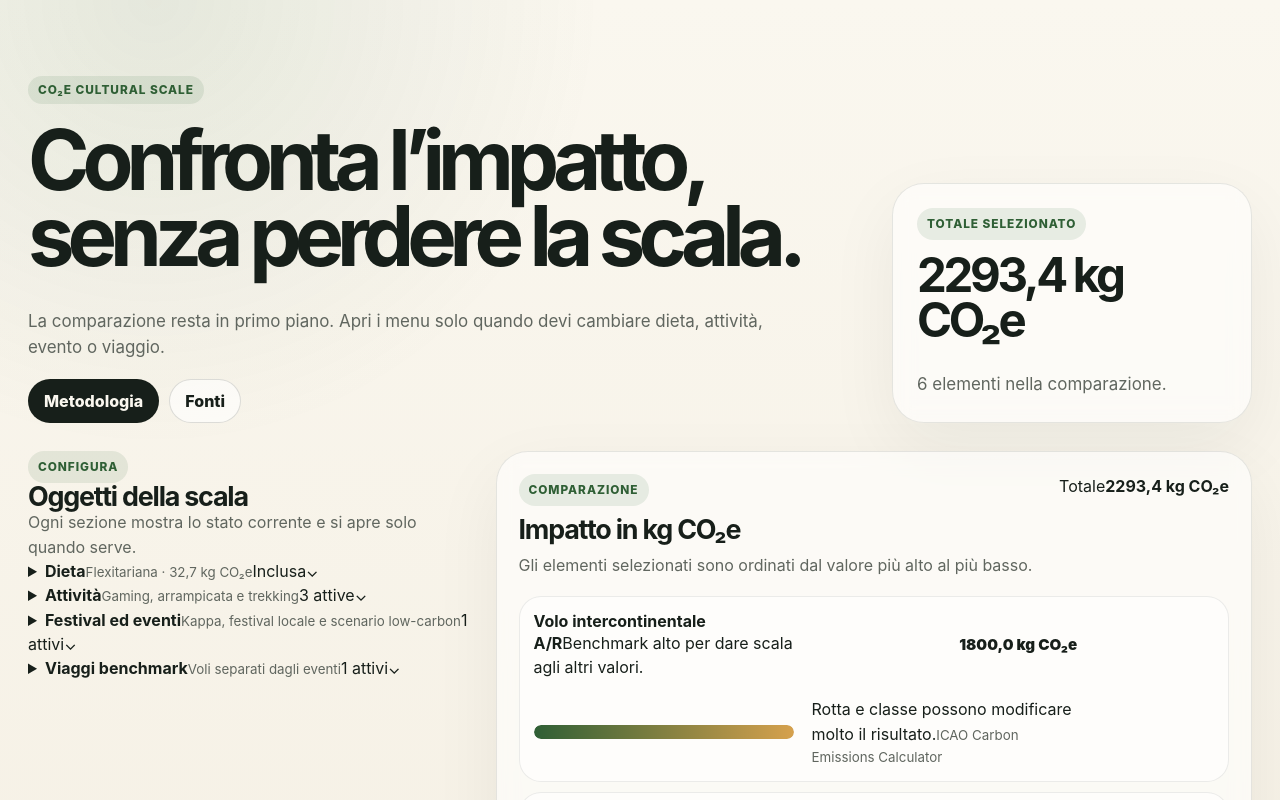
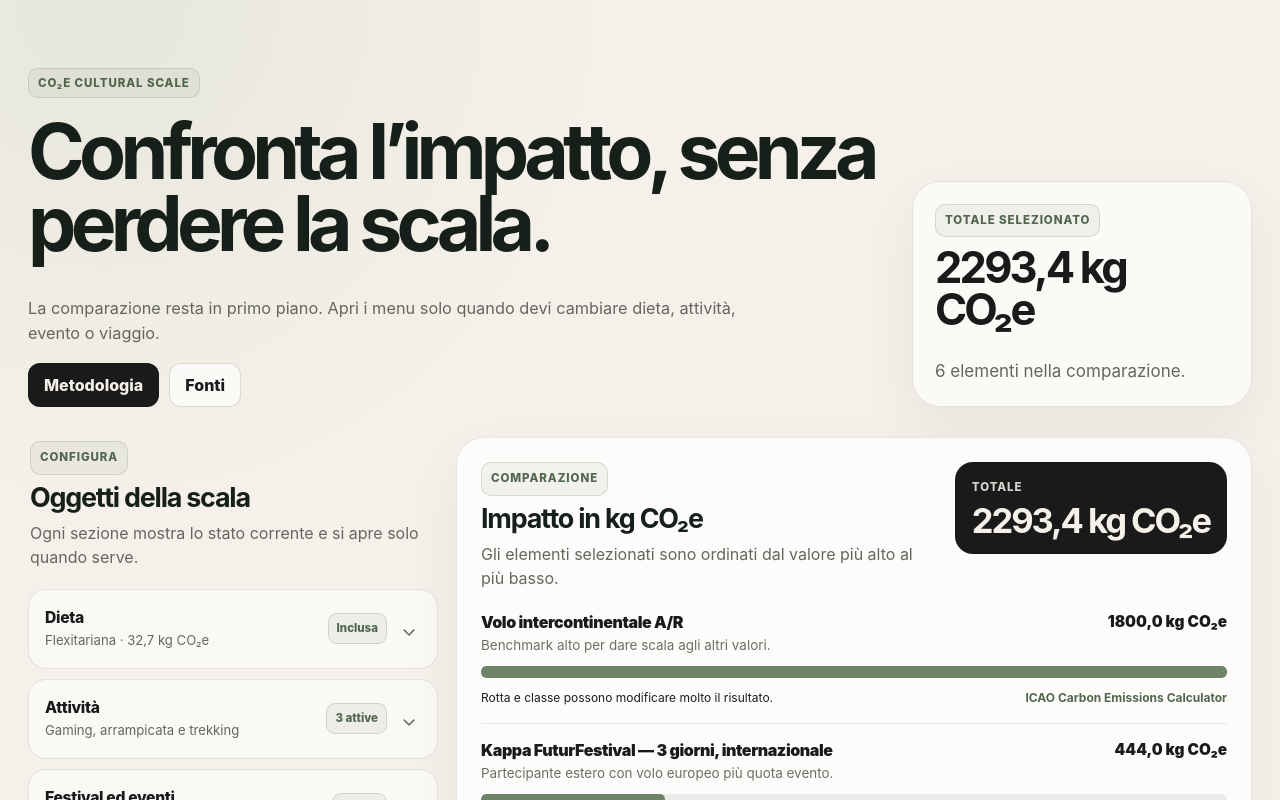
Before and after one commit to Shaos94/co2-entertainment-impact, a React (Vite) app: page / in a window 1280 px wide. Shown: the top 800 px of the page. Built offline with nearby package versions, Linux system fonts and the light colour scheme; the HTML template or start-up script is replaced by a standard one.

Commit message:
Style collapsible menus and rectangular options

```diff
--- a/src/index.css
+++ b/src/index.css
@@ -1,6 +1,6 @@
 :root {
-  color: #171f1a;
-  background: #f6f2e8;
+  color: #1a1a1a;
+  background: #f5f1ea;
   font-family:
     Inter, ui-sans-serif, system-ui, -apple-system, BlinkMacSystemFont, "Segoe UI",
     sans-serif;
@@ -22,8 +22,8 @@ body {
   min-width: 320px;
   min-height: 100vh;
   background:
-    radial-gradient(circle at 12% 0%, rgba(47, 95, 53, 0.1), transparent 28rem),
-    linear-gradient(180deg, #faf7ef 0%, #eee6d5 100%);
+    radial-gradient(circle at 8% 0%, rgba(142, 165, 138, 0.14), transparent 32rem),
+    #f5f1ea;
 }
 
 button,
@@ -32,45 +32,30 @@ input {
 }
 
 button,
-a {
+a,
+summary,
+label {
   -webkit-tap-highlight-color: transparent;
 }
 
-button {
+button,
+summary,
+label {
   cursor: pointer;
 }
 
-main {
-  width: min(1440px, calc(100% - 56px));
-  margin: 0 auto;
-  padding: 44px 0 72px;
+button:focus-visible,
+a:focus-visible,
+summary:focus-visible,
+input:focus-visible {
+  outline: 3px solid rgba(111, 133, 105, 0.34);
+  outline-offset: 3px;
 }
 
-.hero {
-  display: grid;
-  grid-template-columns: minmax(0, 1fr) 360px;
-  gap: 24px;
-  align-items: end;
-  padding: 32px 0 28px;
-}
-
-.hero-copy {
-  display: grid;
-  gap: 18px;
-}
-
-.eyebrow,
-.label {
-  display: inline-flex;
-  width: fit-content;
-  border-radius: 999px;
-  background: rgba(47, 95, 53, 0.1);
-  color: #2f5f35;
-  font-size: 0.74rem;
-  font-weight: 850;
-  letter-spacing: 0.08em;
-  padding: 7px 10px;
-  text-transform: uppercase;
+main {
+  width: min(1480px, calc(100% - 56px));
+  margin: 0 auto;
+  padding: 42px 0 72px;
 }
 
 h1,
@@ -81,39 +66,74 @@ p {
 }
 
 h1 {
-  max-width: 960px;
-  font-size: clamp(3.6rem, 6.5vw, 6.6rem);
-  line-height: 0.91;
-  letter-spacing: -0.085em;
+  max-width: 940px;
+  font-size: clamp(3.2rem, 6vw, 6rem);
+  line-height: 0.94;
+  letter-spacing: -0.075em;
 }
 
 h2 {
-  font-size: clamp(1.3rem, 2.1vw, 2.25rem);
-  line-height: 1.02;
+  font-size: clamp(1.45rem, 2.1vw, 2.45rem);
+  line-height: 1.04;
   letter-spacing: -0.045em;
 }
 
 h3 {
   font-size: 1rem;
-  letter-spacing: -0.02em;
+  letter-spacing: -0.025em;
 }
 
 p,
 li,
 small,
 span {
-  line-height: 1.52;
+  line-height: 1.5;
 }
 
 p,
 li,
 small {
-  color: #60665f;
+  color: #65665f;
 }
 
-.hero p {
-  max-width: 760px;
-  font-size: 1.06rem;
+.eyebrow,
+.label {
+  display: inline-flex;
+  width: fit-content;
+  border: 1px solid rgba(111, 133, 105, 0.22);
+  border-radius: 10px;
+  background: rgba(142, 165, 138, 0.11);
+  color: #52664e;
+  font-size: 0.72rem;
+  font-weight: 850;
+  letter-spacing: 0.08em;
+  padding: 7px 9px;
+  text-transform: uppercase;
+}
+
+.panel {
+  border: 1px solid rgba(26, 26, 26, 0.1);
+  border-radius: 28px;
+  background: rgba(255, 255, 255, 0.62);
+  box-shadow: 0 24px 60px rgba(26, 26, 26, 0.055);
+}
+
+.hero {
+  display: grid;
+  grid-template-columns: minmax(0, 1fr) 340px;
+  gap: 24px;
+  align-items: end;
+  padding: 26px 0 30px;
+}
+
+.hero-copy {
+  display: grid;
+  gap: 18px;
+}
+
+.hero-copy p {
+  max-width: 720px;
+  font-size: 1.02rem;
 }
 
 .hero-actions {
@@ -125,316 +145,332 @@ small {
 .hero-actions button,
 .hero-actions a,
 .dialog-header button {
-  border: 1px solid rgba(23, 31, 26, 0.14);
-  border-radius: 999px;
-  background: #171f1a;
-  color: #faf7ef;
-  font-weight: 850;
+  border: 1px solid rgba(26, 26, 26, 0.14);
+  border-radius: 12px;
+  background: #1a1a1a;
+  color: #f5f1ea;
+  font-weight: 800;
   padding: 11px 15px;
   text-decoration: none;
 }
 
 .hero-actions a {
-  background: rgba(255, 255, 255, 0.62);
-  color: #171f1a;
-}
-
-.panel,
-.source-card {
-  border: 1px solid rgba(23, 31, 26, 0.1);
-  background: rgba(255, 255, 255, 0.58);
-  box-shadow: 0 24px 70px rgba(23, 31, 26, 0.06);
-  backdrop-filter: blur(10px);
-}
-
-.panel {
-  border-radius: 32px;
+  background: rgba(255, 255, 255, 0.66);
+  color: #1a1a1a;
 }
 
 .hero-card {
   display: grid;
-  gap: 12px;
-  padding: 24px;
+  gap: 10px;
+  padding: 22px;
 }
 
 .hero-card strong {
-  color: #171f1a;
-  font-size: clamp(2rem, 3.7vw, 3.55rem);
-  letter-spacing: -0.07em;
-  line-height: 0.95;
+  color: #1a1a1a;
+  font-size: clamp(2rem, 3.4vw, 3.3rem);
+  line-height: 0.96;
+  letter-spacing: -0.065em;
 }
 
 .workspace {
   display: grid;
-  grid-template-columns: minmax(430px, 0.82fr) minmax(0, 1.38fr);
+  grid-template-columns: minmax(340px, 410px) minmax(0, 1fr);
   gap: 18px;
   align-items: start;
 }
 
-.controls-panel,
-.scale-panel,
-.sources-panel {
-  padding: 22px;
+.controls-column {
+  display: grid;
+  gap: 10px;
 }
 
-.section-title {
+.controls-intro {
   display: grid;
-  gap: 10px;
-  margin-bottom: 18px;
+  gap: 9px;
+  padding: 4px 2px 10px;
 }
 
-.controls-title {
-  margin-bottom: 2px;
+.control-menu {
+  overflow: hidden;
+  border: 1px solid rgba(26, 26, 26, 0.1);
+  border-radius: 18px;
+  background: rgba(255, 255, 255, 0.58);
+  transition: border-color 160ms ease, background 160ms ease;
 }
 
-.controls-panel {
-  display: grid;
-  gap: 0;
+.control-menu[open] {
+  border-color: rgba(111, 133, 105, 0.34);
+  background: rgba(255, 255, 255, 0.82);
 }
 
-.object-group {
+.control-menu summary {
   display: grid;
-  gap: 12px;
-  padding: 22px 0;
-  border-top: 1px solid rgba(23, 31, 26, 0.09);
+  grid-template-columns: minmax(0, 1fr) auto 24px;
+  gap: 10px;
+  align-items: center;
+  min-height: 78px;
+  padding: 15px 16px;
+  list-style: none;
 }
 
-.object-group:first-of-type {
-  border-top: 0;
-  padding-top: 18px;
+.control-menu summary::-webkit-details-marker {
+  display: none;
 }
 
-.object-group:last-child {
-  padding-bottom: 0;
-}
-
-.object-group-header {
+.menu-copy {
   display: grid;
-  grid-template-columns: 34px minmax(0, 1fr);
-  gap: 10px;
-  align-items: start;
-}
-
-.object-group-header > div {
-  display: grid;
+  min-width: 0;
   gap: 2px;
 }
 
-.object-group-header h3 {
-  color: #171f1a;
+.menu-copy strong {
+  color: #1a1a1a;
   font-size: 0.98rem;
-  font-weight: 900;
+  font-weight: 850;
+  letter-spacing: -0.02em;
 }
 
-.object-group-header p {
-  font-size: 0.84rem;
+.menu-copy small {
+  display: block;
+  min-width: 0;
+  font-size: 0.82rem;
+  white-space: normal;
+  word-break: normal;
+  overflow-wrap: break-word;
 }
 
-.group-index {
+.menu-status {
+  border: 1px solid rgba(26, 26, 26, 0.1);
+  border-radius: 9px;
+  background: rgba(26, 26, 26, 0.04);
+  color: #77786f;
+  font-size: 0.72rem;
+  font-weight: 800;
+  padding: 6px 8px;
+  white-space: nowrap;
+}
+
+.menu-status.active {
+  border-color: rgba(111, 133, 105, 0.26);
+  background: rgba(142, 165, 138, 0.12);
+  color: #52664e;
+}
+
+.menu-chevron {
   display: inline-grid;
   place-items: center;
-  width: 30px;
-  height: 30px;
-  border: 1px solid rgba(23, 31, 26, 0.11);
-  border-radius: 999px;
-  color: #2f5f35;
-  font-size: 0.72rem;
-  font-weight: 900;
+  color: #6b6c64;
+  font-size: 1.25rem;
+  transition: transform 160ms ease;
 }
 
-.object-grid {
+.control-menu[open] .menu-chevron {
+  transform: rotate(180deg);
+}
+
+.menu-content {
   display: grid;
-  grid-template-columns: repeat(2, minmax(0, 1fr));
+  gap: 12px;
+  border-top: 1px solid rgba(26, 26, 26, 0.08);
+  padding: 14px;
+}
+
+.selection-list,
+.config-stack {
   gap: 10px;
 }
 
-.object-card {
-  min-width: 0;
-  border: 1px solid rgba(23, 31, 26, 0.09);
-  border-radius: 20px;
-  background: rgba(255, 255, 255, 0.5);
-  padding: 13px;
-  transition:
-    border-color 160ms ease,
-    background 160ms ease,
-    transform 160ms ease;
-}
-
-.object-card:hover {
-  border-color: rgba(47, 95, 53, 0.24);
-}
-
-.object-card.active {
-  border-color: rgba(47, 95, 53, 0.42);
-  background: rgba(255, 255, 255, 0.82);
-}
-
-.object-card.simple-card {
-  display: grid;
-  align-content: start;
-}
-
-.object-card.featured-card {
-  border-radius: 24px;
-  padding: 15px;
-}
-
-.object-toggle {
+.select-row {
   display: grid;
   grid-template-columns: auto minmax(0, 1fr) auto;
   gap: 11px;
   align-items: start;
-  cursor: pointer;
+  min-width: 0;
+  border: 1px solid rgba(26, 26, 26, 0.1);
+  border-radius: 13px;
+  background: rgba(255, 255, 255, 0.58);
+  padding: 12px;
+  transition: border-color 150ms ease, background 150ms ease;
 }
 
-.object-toggle input {
+.select-row:hover {
+  border-color: rgba(111, 133, 105, 0.28);
+}
+
+.select-row.active {
+  border-color: rgba(111, 133, 105, 0.48);
+  background: rgba(142, 165, 138, 0.085);
+}
+
+.select-row input {
   width: 19px;
   height: 19px;
-  margin-top: 3px;
-  accent-color: #2f5f35;
+  margin: 2px 0 0;
+  accent-color: #6f8569;
 }
 
-.object-toggle > span {
+.select-row > span {
   display: grid;
   min-width: 0;
-  gap: 3px;
+  gap: 2px;
 }
 
-.object-toggle strong {
-  color: #171f1a;
-  font-size: 0.96rem;
-  font-weight: 900;
-  letter-spacing: -0.025em;
-  overflow-wrap: anywhere;
+.select-row strong {
+  color: #1a1a1a;
+  font-size: 0.93rem;
+  font-weight: 850;
+  letter-spacing: -0.018em;
+  white-space: normal;
+  word-break: normal;
+  overflow-wrap: break-word;
 }
 
-.object-toggle span span,
-.microcopy {
-  color: #60665f;
-  font-size: 0.84rem;
+.select-row small {
+  font-size: 0.8rem;
+  white-space: normal;
+  word-break: normal;
+  overflow-wrap: break-word;
 }
 
-.object-toggle em {
-  color: #171f1a;
-  font-size: 0.9rem;
+.select-row em {
+  color: #1a1a1a;
+  font-size: 0.84rem;
   font-style: normal;
-  font-weight: 950;
+  font-weight: 850;
   white-space: nowrap;
 }
 
-.option-grid {
+.choice-grid {
   display: grid;
-  grid-template-columns: minmax(0, 0.8fr) minmax(0, 1.2fr);
-  gap: 10px;
-  margin-top: 12px;
+  grid-template-columns: repeat(2, minmax(0, 1fr));
+  gap: 8px;
 }
 
-.option-block {
-  display: grid;
-  gap: 7px;
+.choice-grid.compact {
+  grid-template-columns: repeat(2, minmax(0, 1fr));
 }
 
-.option-block small,
-.scale-row-copy small {
-  color: #2f5f35;
+.choice-grid.three-columns {
+  grid-template-columns: repeat(3, minmax(0, 1fr));
+}
+
+.choice-button {
+  display: grid;
+  min-width: 0;
+  min-height: 58px;
+  gap: 3px;
+  align-content: center;
+  justify-items: start;
+  border: 1px solid rgba(26, 26, 26, 0.11);
+  border-radius: 12px;
+  background: rgba(255, 255, 255, 0.72);
+  color: #1a1a1a;
+  padding: 11px 12px;
+  text-align: left;
+  transition: border-color 150ms ease, background 150ms ease, color 150ms ease;
+}
+
+.choice-button:hover {
+  border-color: rgba(111, 133, 105, 0.42);
+}
+
+.choice-button[aria-pressed="true"] {
+  border-color: #6f8569;
+  background: #1a1a1a;
+  color: #f5f1ea;
+}
+
+.choice-button strong,
+.choice-button small {
+  min-width: 0;
+  white-space: normal;
+  word-break: normal;
+  overflow-wrap: break-word;
+}
+
+.choice-button strong {
+  color: inherit;
+  font-size: 0.88rem;
+  font-weight: 850;
+}
+
+.choice-button small {
+  color: #74766e;
+  font-size: 0.74rem;
+}
+
+.choice-button[aria-pressed="true"] small {
+  color: #d8ddd5;
+}
+
+.config-object {
+  display: grid;
+  gap: 11px;
+  border: 1px solid rgba(26, 26, 26, 0.09);
+  border-radius: 15px;
+  background: rgba(255, 255, 255, 0.42);
+  padding: 10px;
+}
+
+.config-object fieldset {
+  min-width: 0;
+  margin: 0;
+  border: 0;
+  padding: 0;
+}
+
+.config-object legend {
+  margin-bottom: 7px;
+  color: #52664e;
   font-size: 0.7rem;
-  font-weight: 900;
+  font-weight: 850;
   letter-spacing: 0.08em;
   text-transform: uppercase;
 }
 
-.segmented {
-  display: grid;
-  grid-template-columns: repeat(2, minmax(0, 1fr));
-  gap: 7px;
-  margin-top: 12px;
-}
-
-.option-block .segmented {
-  margin-top: 0;
-}
-
-.segmented.two {
-  grid-template-columns: repeat(2, minmax(0, 1fr));
-}
-
-.segmented.three {
-  grid-template-columns: repeat(3, minmax(0, 1fr));
-}
-
-.diet-options {
-  grid-template-columns: repeat(2, minmax(0, 1fr));
-}
-
-.segmented button {
-  min-width: 0;
-  min-height: 38px;
-  border: 1px solid rgba(23, 31, 26, 0.1);
-  border-radius: 999px;
-  background: rgba(255, 255, 255, 0.72);
-  color: #4f5750;
-  font-size: 0.8rem;
-  font-weight: 850;
-  line-height: 1.2;
-  overflow-wrap: anywhere;
-  padding: 9px 10px;
-  white-space: normal;
-}
-
-.segmented button[aria-pressed="true"],
-.segmented button:hover,
-.segmented button:focus-visible {
-  border-color: #2f5f35;
-  background: #171f1a;
-  color: #faf7ef;
-  outline: none;
-}
-
-.microcopy {
-  margin-top: 12px;
-}
-
 .scale-panel {
   display: grid;
-  gap: 18px;
+  gap: 20px;
+  min-width: 0;
+  padding: 24px;
+  background: rgba(255, 255, 255, 0.78);
 }
 
 .scale-header {
   display: grid;
   grid-template-columns: minmax(0, 1fr) auto;
-  gap: 20px;
+  gap: 18px;
   align-items: start;
 }
 
 .scale-header > div:first-child {
   display: grid;
-  gap: 10px;
+  gap: 9px;
 }
 
-.total-pill {
+.total-block {
   min-width: 220px;
-  border: 1px solid rgba(23, 31, 26, 0.08);
-  border-radius: 26px;
-  background: #171f1a;
-  color: #faf7ef;
-  padding: 18px;
+  border-radius: 18px;
+  background: #1a1a1a;
+  color: #f5f1ea;
+  padding: 17px;
 }
 
-.total-pill span {
+.total-block span {
   display: block;
-  color: #cbd7c7;
-  font-size: 0.78rem;
-  font-weight: 900;
+  color: #cfd7cc;
+  font-size: 0.72rem;
+  font-weight: 850;
   letter-spacing: 0.08em;
   text-transform: uppercase;
 }
 
-.total-pill strong {
+.total-block strong {
   display: block;
-  font-size: clamp(1.7rem, 2.8vw, 2.8rem);
+  margin-top: 7px;
+  font-size: clamp(1.65rem, 2.7vw, 2.75rem);
+  line-height: 0.98;
   letter-spacing: -0.06em;
-  line-height: 0.95;
-  margin-top: 8px;
 }
 
 .scale-chart {
@@ -444,103 +480,154 @@ small {
 
 .scale-row {
   display: grid;
-  grid-template-columns: minmax(260px, 0.34fr) minmax(0, 0.66fr);
-  gap: 18px;
-  align-items: center;
-  border: 1px solid rgba(23, 31, 26, 0.08);
-  border-radius: 22px;
-  background: rgba(255, 255, 255, 0.54);
-  padding: 14px;
+  grid-template-columns: minmax(0, 1fr) auto;
+  gap: 11px 18px;
+  min-width: 0;
+  border-top: 1px solid rgba(26, 26, 26, 0.09);
+  padding: 16px 0 6px;
 }
 
-.scale-row-copy {
+.scale-row:first-child {
+  border-top: 0;
+  padding-top: 2px;
+}
+
+.scale-row-heading {
   display: grid;
+  min-width: 0;
   gap: 3px;
 }
 
-.scale-row-copy strong {
-  color: #171f1a;
+.scale-row-heading strong {
+  color: #1a1a1a;
   font-size: 1rem;
-  font-weight: 950;
+  font-weight: 880;
   letter-spacing: -0.025em;
+  white-space: normal;
+  word-break: normal;
+  overflow-wrap: break-word;
 }
 
-.scale-row-copy span {
-  color: #60665f;
-  font-size: 0.88rem;
-}
-
-.scale-bar-wrap {
-  display: grid;
-  gap: 7px;
+.scale-row-heading span {
+  color: #6d6e66;
+  font-size: 0.84rem;
+  white-space: normal;
+  word-break: normal;
+  overflow-wrap: break-word;
 }
 
 .scale-value {
-  color: #171f1a;
-  font-size: 0.95rem;
-  font-weight: 950;
-  text-align: right;
+  align-self: start;
+  color: #1a1a1a;
+  font-size: 0.96rem;
+  font-weight: 900;
+  white-space: nowrap;
 }
 
 .scale-track {
+  grid-column: 1 / -1;
   width: 100%;
-  height: 14px;
+  height: 12px;
   overflow: hidden;
-  border-radius: 999px;
-  background: rgba(23, 31, 26, 0.08);
+  border-radius: 5px;
+  background: rgba(26, 26, 26, 0.075);
 }
 
 .scale-fill {
   height: 100%;
-  border-radius: 999px;
-  background: linear-gradient(90deg, #2f5f35, #d6a14d);
+  border-radius: 5px;
+  background: #6f8569;
   transition: width 180ms ease;
+}
+
+.scale-footnote {
+  display: flex;
+  grid-column: 1 / -1;
+  justify-content: space-between;
+  gap: 14px;
+  align-items: flex-start;
+}
+
+.scale-footnote span,
+.scale-footnote small {
+  font-size: 0.75rem;
+}
+
+.scale-footnote small {
+  max-width: 42%;
+  color: #52664e;
+  font-weight: 750;
+  text-align: right;
+}
+
+.empty-state {
+  display: grid;
+  gap: 8px;
+  border: 1px dashed rgba(26, 26, 26, 0.18);
+  border-radius: 16px;
+  padding: 28px;
+  text-align: center;
 }
 
 .sources-panel {
   margin-top: 18px;
+  padding: 24px;
+}
+
+.section-title {
+  display: grid;
+  gap: 9px;
+  margin-bottom: 18px;
 }
 
 .source-grid {
   display: grid;
   grid-template-columns: repeat(4, minmax(0, 1fr));
-  gap: 12px;
+  gap: 10px;
 }
 
 .source-card {
   display: grid;
-  gap: 10px;
-  border-radius: 22px;
-  padding: 16px;
+  gap: 9px;
+  min-width: 0;
+  border: 1px solid rgba(26, 26, 26, 0.09);
+  border-radius: 15px;
+  background: rgba(255, 255, 255, 0.5);
+  padding: 14px;
 }
 
 .source-card.active {
-  border-color: rgba(47, 95, 53, 0.45);
-  background: rgba(243, 247, 241, 0.78);
+  border-color: rgba(111, 133, 105, 0.42);
+  background: rgba(142, 165, 138, 0.08);
 }
 
 .source-card h3 {
-  color: #171f1a;
-  font-weight: 950;
+  color: #1a1a1a;
+  font-size: 0.95rem;
+  font-weight: 850;
+}
+
+.source-card p {
+  font-size: 0.84rem;
 }
 
 .source-card a {
-  color: #2f5f35;
-  font-weight: 900;
+  color: #52664e;
+  font-weight: 850;
 }
 
 .method-dialog {
   width: min(760px, calc(100% - 32px));
-  border: 1px solid rgba(23, 31, 26, 0.14);
-  border-radius: 30px;
-  background: #faf7ef;
-  color: #171f1a;
+  border: 1px solid rgba(26, 26, 26, 0.14);
+  border-radius: 24px;
+  background: #f5f1ea;
+  color: #1a1a1a;
   padding: 0;
-  box-shadow: 0 28px 80px rgba(23, 31, 26, 0.24);
+  box-shadow: 0 28px 80px rgba(26, 26, 26, 0.24);
 }
 
 .method-dialog::backdrop {
-  background: rgba(23, 31, 26, 0.36);
+  background: rgba(26, 26, 26, 0.36);
 }
 
 .dialog-content {
@@ -575,42 +662,60 @@ small {
     grid-template-columns: 1fr;
   }
 
-  .scale-row {
-    grid-template-columns: 1fr;
-  }
-
-  .scale-value {
-    text-align: left;
+  .total-block {
+    min-width: 0;
   }
 }
 
-@media (max-width: 720px) {
+@media (max-width: 680px) {
   main {
     width: min(100% - 24px, 560px);
     padding-top: 22px;
   }
 
   h1 {
-    font-size: clamp(2.7rem, 13vw, 4.2rem);
+    font-size: clamp(2.65rem, 13vw, 4.1rem);
   }
 
-  .controls-panel,
   .scale-panel,
   .sources-panel {
     padding: 18px;
   }
 
-  .object-grid,
-  .option-grid,
-  .segmented.three {
+  .control-menu summary {
+    grid-template-columns: minmax(0, 1fr) 22px;
+  }
+
+  .menu-status {
+    grid-column: 1;
+    width: fit-content;
+  }
+
+  .menu-chevron {
+    grid-column: 2;
+    grid-row: 1 / span 2;
+  }
+
+  .choice-grid,
+  .choice-grid.compact,
+  .choice-grid.three-columns {
     grid-template-columns: 1fr;
   }
 
-  .object-toggle {
-    grid-template-columns: auto 1fr;
+  .select-row {
+    grid-template-columns: auto minmax(0, 1fr);
   }
 
-  .object-toggle em {
+  .select-row em {
     grid-column: 2;
   }
+
+  .scale-footnote {
+    display: grid;
+  }
+
+  .scale-footnote small {
+    max-width: none;
+    text-align: left;
+  }
 }
```
